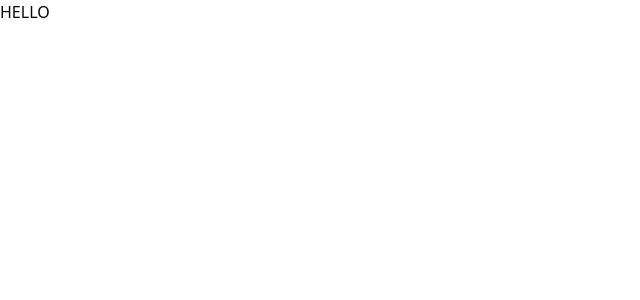
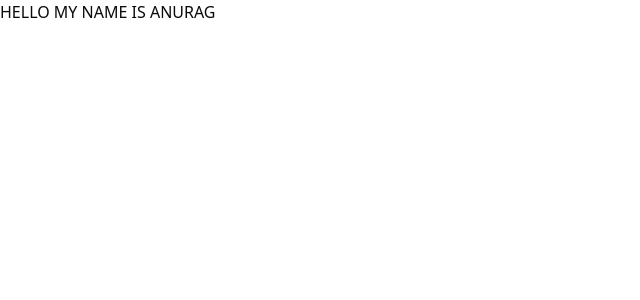
Before and after one commit to prem528/E-commerce-Project, a Next.js app: page / in a window 1280 px wide. Shown: the top 300 px of the page, without its empty margins (0-640 px from the left). Built offline with nearby package versions, Linux system fonts and the light colour scheme.

Commit message:
first test commit

```diff
--- a/src/app/page.tsx
+++ b/src/app/page.tsx
@@ -2,7 +2,7 @@
 export default function Home() {
   return (
     <div>
-      HELLO
+      HELLO MY NAME IS ANURAG
     </div>
   );
 }
```
